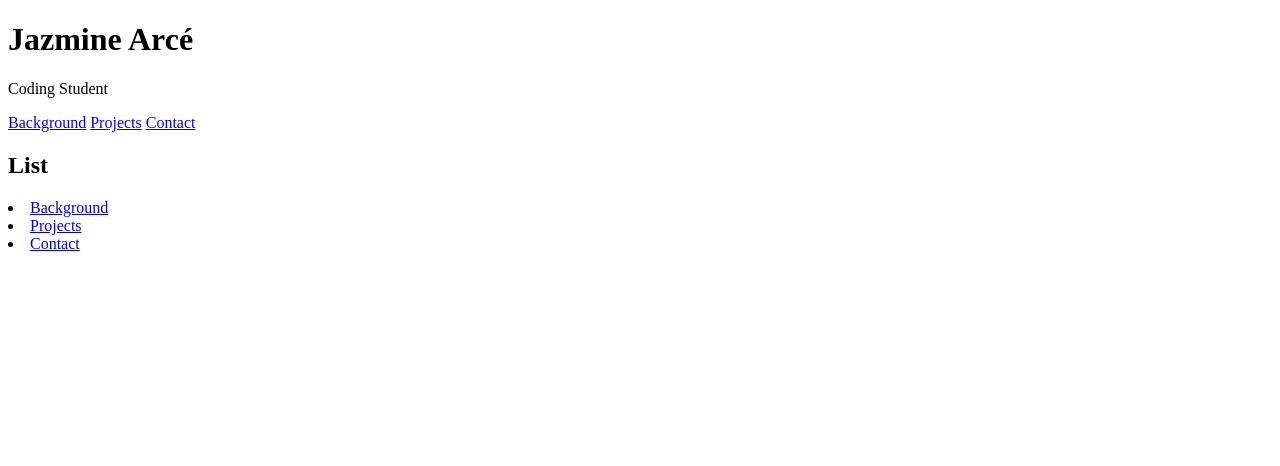
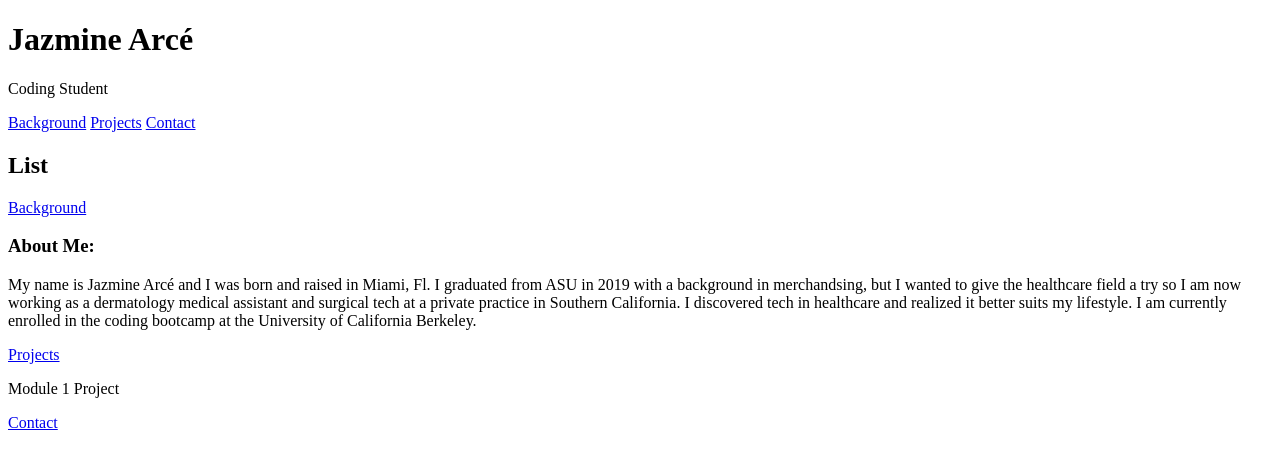
Before and after one commit to jazminearce/module2challenge, a plain HTML site: page index.html in a window 1280 px wide. Drawn offline with Linux system fonts and the light colour scheme.

Commit message:
added div class for bg

```diff
--- a/index.html
+++ b/index.html
@@ -21,15 +21,27 @@
     <div class="List">
         <h2>List</h2>
     </div>
-    <li>
-        <a href="#Background">Background</a>
-    </li>
-    <li>
-        <a href="Projects">Projects</a>
-    </li>
-    <li>
-        <a href="Contact">Contact</a>
-    </li>
+
+    <div class="Background">
+    <a href="#Background">Background</a>
+    <p>
+       <h3>About Me:</h3>
+       My name is Jazmine Arcé and I was born and raised in Miami, Fl.
+       I graduated from ASU in 2019 with a background in merchandsing, but I wanted to
+       give the healthcare field a try so I am now working as a dermatology medical assistant
+       and surgical tech at a private practice in Southern California. I discovered tech in
+       healthcare and realized it better suits my lifestyle. I am currently enrolled in the coding
+       bootcamp at the University of California Berkeley.
+    </p>
+</div>
+
+    <a href="Projects">Projects</a>
+        <p>Module 1 Project</p>
+        <div class="project-image"></div>
+
+
+    <a href="Contact">Contact</a>
+
 </body>
 
 
```
